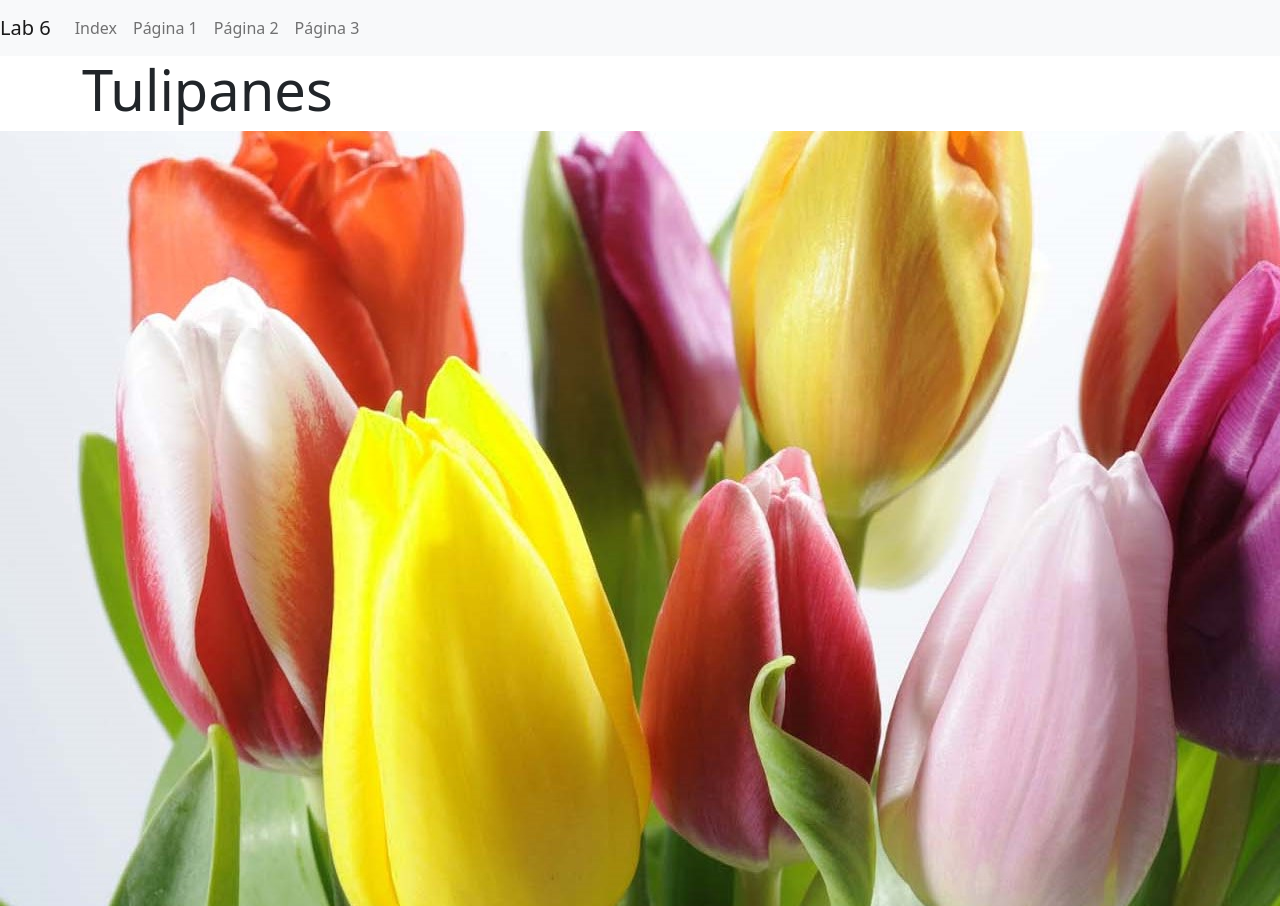
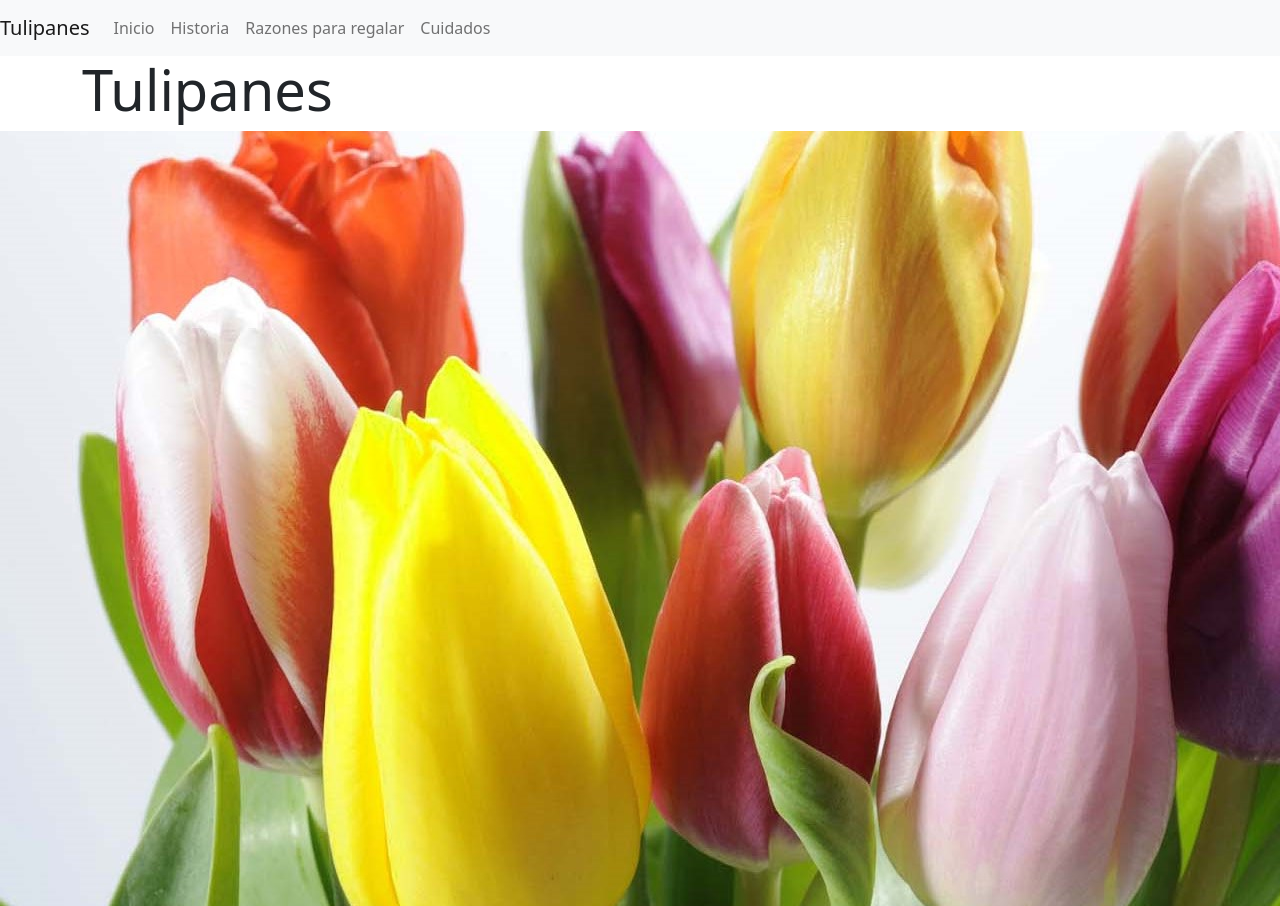
Before and after one commit to arelirlara/Laboratorio6, a plain HTML site: page index.html in a window 1280 px wide. Shown: the top 906 px of the page. Drawn offline with nearby package versions, Linux system fonts and the light colour scheme.

Commit message:
cambio de titulos en navegador y agregar archivo con matricula y nombre

```diff
--- a/index.html
+++ b/index.html
@@ -10,23 +10,23 @@
 </head>
 <body>
     <nav class="navbar navbar-expand-lg navbar-light bg-light">
-        <a class="navbar-brand" href="#">Lab 6</a>
+        <a class="navbar-brand" href="#">Tulipanes</a>
         <button class="navbar-toggler" type="button" data-toggle="collapse" data-target="#navbarNav" aria-controls="navbarNav" aria-expanded="false" aria-label="Toggle navigation">
           <span class="navbar-toggler-icon"></span>
         </button>
         <div class="collapse navbar-collapse" id="navbarNav">
           <ul class="navbar-nav">
             <li class="nav-item active">
-              <a class="nav-link" href="index.html">Index</a>
+              <a class="nav-link" href="index.html">Inicio</a>
             </li>
             <li class="nav-item">
-              <a class="nav-link" href="pagina1.html">Página 1</a>
+              <a class="nav-link" href="pagina1.html">Historia</a>
             </li>
             <li class="nav-item">
-              <a class="nav-link" href="pagina2.html">Página 2</a>
+              <a class="nav-link" href="pagina2.html">Razones para regalar</a>
             </li>
             <li class="nav-item">
-              <a class="nav-link" href="pagina3.html">Página 3</a>
+              <a class="nav-link" href="pagina3.html">Cuidados</a>
             </li>
           </ul>
         </div>
```
Also changed, not shown: pagina1.html (+5 -5 lines), pagina2.html (+5 -5 lines), pagina3.html (+5 -5 lines), 1850357.txt (added).
